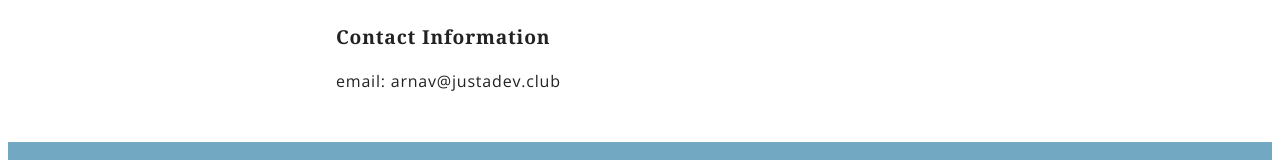
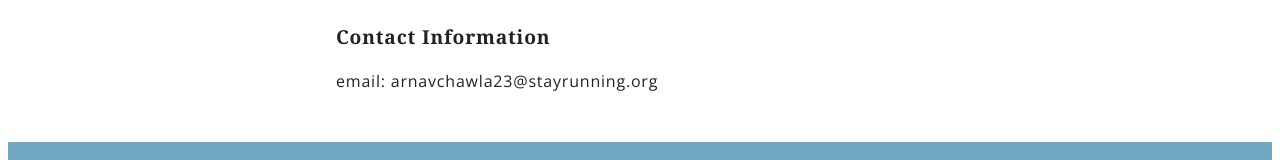
Before and after one commit to ArnavChawla/ArnavChawla.github.io, a plain HTML site: page index.html in a window 1280 px wide. Shown: the part 1404-1564 px from the top of the page. Drawn offline with nearby package versions, Linux system fonts and the light colour scheme; a script that the page names is missing; a web font is replaced by a local one.

Commit message:
Update index.html

```diff
--- a/index.html
+++ b/index.html
@@ -210,7 +210,7 @@ a {
     <h2>Dream job?</h2>
     <p>I like owning and running buisness, so after college I want to jump into the startup scene.</p>
     <h2>Contact Information</h2>
-    <p>email: arnav@justadev.club</p>
+    <p>email: arnavchawla23@stayrunning.org</p>
 </section>
 
 <footer class="content-footer">
```
